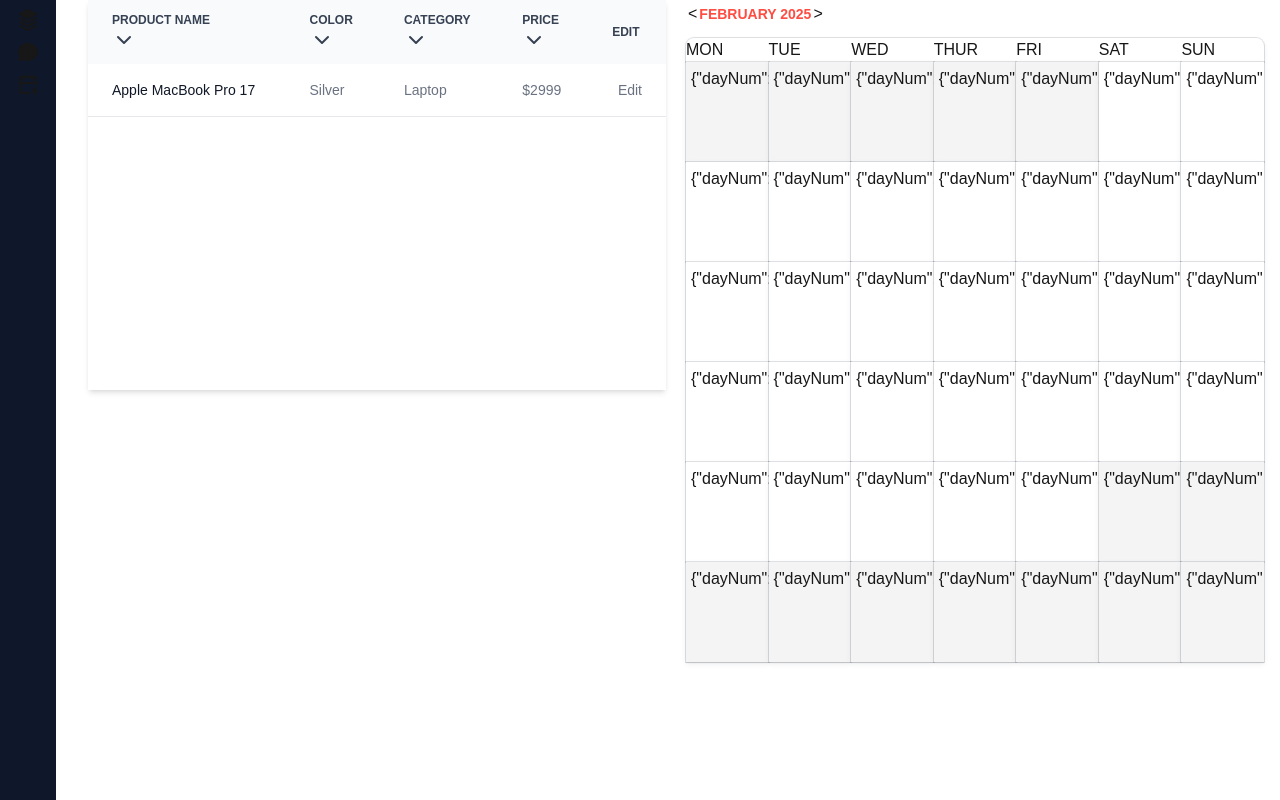
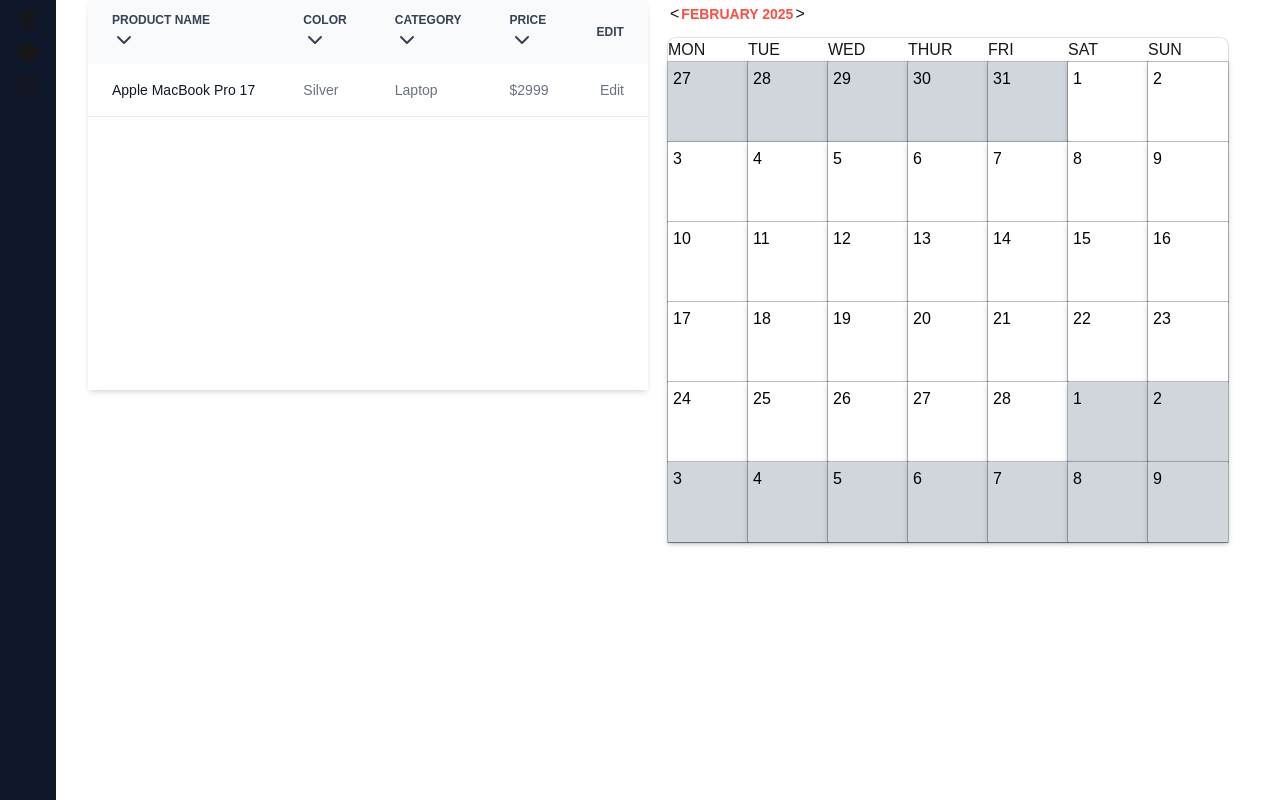
Before and after one commit to EvgeniyHalimon/Stash-AI, a Next.js app: page / in a window 1280 px wide. Built offline with nearby package versions, Linux system fonts and the light colour scheme.

Commit message:
updated styles

```diff
--- a/app/globals.css
+++ b/app/globals.css
@@ -1,4 +1,5 @@
-@import "tailwindcss";
+@import 'tailwindcss';
+@tailwind utilities;
 
 @theme {
   --font-sans: var(--font-geist-sans);
@@ -22,3 +23,9 @@ body {
   background: var(--background);
   font-family: Arial, Helvetica, sans-serif;
 }
+
+@layer utilities {
+  .shadow-custom {
+    @apply shadow-[0px_1px_1px_rgba(0,_0,_0,_0.3),_0px_0px_0px_1px_rgba(50,_60,_80,_0.3),_0px_2px_5px_rgba(40,_50,_60,_0.3)];
+  }
+}
--- a/app/page.tsx
+++ b/app/page.tsx
@@ -2,7 +2,7 @@ import { Calendar, Navigation, StashTable } from '@/components';
 
 export default function Home() {
   return (
-    <div className="flex gap-4 xl:h-[100dvh] xl:flex-row flex-col">
+    <div className="flex gap-4 xl:h-[100dvh] xl:flex-row flex-col ">
       <Navigation />
       <div className="grid grid-cols-2 grid-rows-2 gap-5 px-4">
         <StashTable />
--- a/components/Calendar/Calendar.css
+++ b/components/Calendar/Calendar.css
@@ -6,48 +6,15 @@
   background-color: white;
 }
 
-#saveButton {
-  width: 40px;
-  margin-left: 5px;
-}
-
 .calendarInnerBox {
   padding: 5px;
   display: flex;
   justify-content: space-between;
 }
 
-.calendarInnerBox button {
-  height: 20px;
-  width: 20px;
-  border-radius: 10px;
-  border: 1px solid;
-  margin: 1px;
-}
-
-.calendarText {
-  font-weight: 700;
-  font-size: 14px;
-  color: #9fa2b4;
-  margin: 2px 0;
-}
-
-.calendarDateNum {
-  font-weight: 700;
-  font-size: 21px;
-  color: #003759;
-}
-
 .firstBlock {
   display: flex;
   flex-wrap: wrap;
-}
-
-.calendarDayStat {
-  width: 100%;
-  border-radius: 0px;
-  height: 100px;
-  overflow-x: auto;
 }
 
 .daysBox {
@@ -64,10 +31,6 @@
 
 .cardBackground {
   background: #f4f4f4;
-}
-
-.disText {
-  color: #908f8c;
 }
 
 .pickerBlock {
@@ -89,18 +52,3 @@
   font-size: 14px;
   font-weight: 700;
 }
-
-.arrow {
-  height: 18px;
-  width: 18px;
-}
-
-.days {
-  text-align: center;
-}
-
-.dateButton {
-  background: transparent;
-  width: 30px !important;
-  height: 28px !important;
-}
--- a/components/Calendar/Calendar.tsx
+++ b/components/Calendar/Calendar.tsx
@@ -1,3 +1,5 @@
+'use client';
+
 import { useState, useMemo } from 'react';
 import { MonthPicker, MonthlyViewList } from '..';
 import AppContext from './Context';
--- a/components/Calendar/Day.tsx
+++ b/components/Calendar/Day.tsx
@@ -8,8 +8,8 @@ interface IDateCard {
 
 const Day = ({ date, cardClass }: IDateCard) => {
   return (
-    <div className={`calendarDate calendarDayStat ${cardClass}`}>
-      <div className={`calendarInnerBox`}>{JSON.stringify(date)}</div>
+    <div className={`min-w-20 w-max-full h-20 shadow-custom ${cardClass}`}>
+      <div className={`calendarInnerBox text-black`}>{date.dayNum}</div>
     </div>
   );
 };
--- a/components/Calendar/MonthlyViewList.tsx
+++ b/components/Calendar/MonthlyViewList.tsx
@@ -1,4 +1,4 @@
-import { useContext } from 'react';
+import { useContext, Fragment } from 'react';
 
 import Day from './Day';
 import { useDate } from './hooks/useDate';
@@ -45,14 +45,14 @@ export const MonthlyViewList = () => {
         ))}
       </div>
       <div className={'secondBlock'}>
-        {days.map((day: IDaysTypes, index: number) => (
-          <>
+        {days.map((day: IDaysTypes) => (
+          <Fragment key={JSON.stringify(day)}>
             {day.value === 'padding' ? (
-              <Day key={index} date={day} cardClass={'cardBackground'} />
+              <Day date={day} cardClass={'bg-gray-300'} />
             ) : (
-              <Day date={day} key={index} />
+              <Day date={day} cardClass="bg-white" />
             )}
-          </>
+          </Fragment>
         ))}
       </div>
     </div>
--- a/components/Calendar/hooks/useDate.tsx
+++ b/components/Calendar/hooks/useDate.tsx
@@ -43,7 +43,7 @@ export const useDate = (nav: number) => {
       firstDayOfMonth.toLocaleDateString('en-us', { weekday: 'long' }),
     );
 
-    const totalCells = 42; // 6 строк * 7 дней
+    const totalCells = 42;
     const daysArr: Day[] = [];
 
     for (let i = 1; i <= totalCells; i++) {
--- a/components/StashTable/TableRow.tsx
+++ b/components/StashTable/TableRow.tsx
@@ -7,7 +7,6 @@ interface ITableRow extends HTMLAttributes<HTMLTableRowElement> {
 export const TableRow = ({ children, ...rest }: ITableRow) => {
   return (
     <tr {...rest}>
-      {' '}
       <>{children}</>
     </tr>
   );
```
